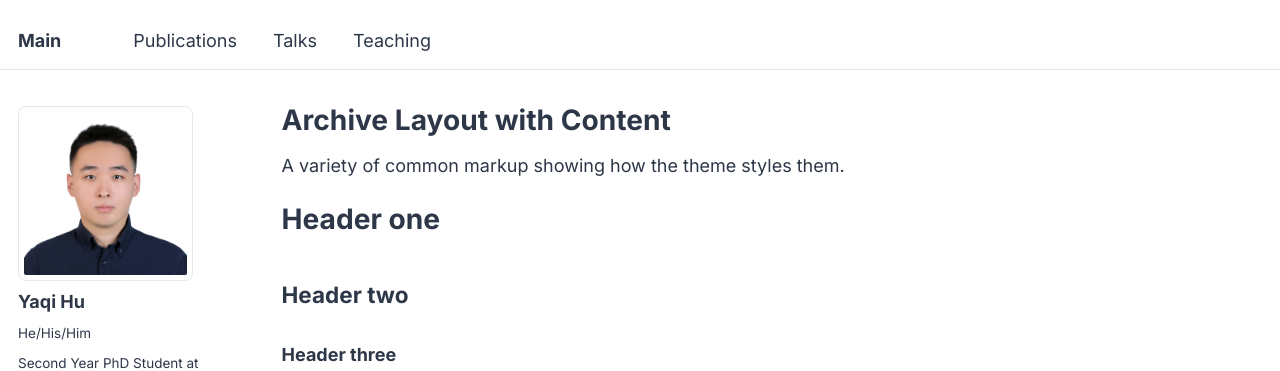
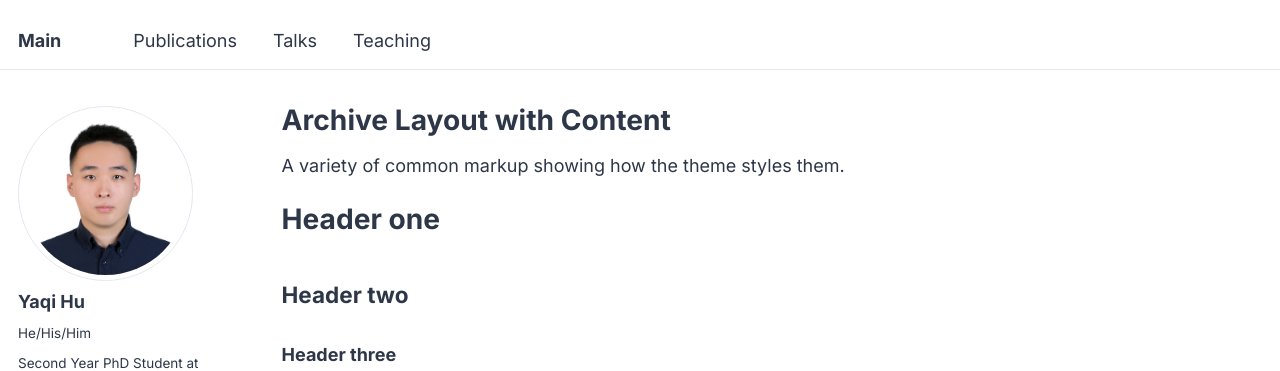
Before and after one commit to YaqiHu23/YaqiHu23.github.io, a Jekyll site: the page built from _pages/archive-layout-with-content.md, in a window 1280 px wide. Shown: the top 371 px of the page. Built offline with Jekyll 4.4.1, drawn with Linux system fonts in a browser that asks for light colours; some web fonts are replaced.

Commit message:
version_1.0.1

```diff
--- a/_includes/archive-single.html
+++ b/_includes/archive-single.html
@@ -22,7 +22,8 @@
     {% endif %}
 
     <h2 class="archive__item-title" itemprop="headline">
-      {% if post.collection == 'teaching' or post.collection == 'publications' %}
+      {% if post.collection == 'teaching' or post.collection == 'publications' or post.url contains 'publication' or
+      post.id contains 'publication' %}
       {{ title }}
       {% elsif post.link %}
       <a href="{{ post.link }}">{{ title }}</a> <a href="{{ base_path }}{{ post.url }}" rel="permalink"><i
--- a/_sass/_sidebar.scss
+++ b/_sass/_sidebar.scss
@@ -97,7 +97,7 @@
 
   img {
     max-width: 175px;
-    border-radius: 8px;
+    border-radius: 50%;
 
     @include breakpoint($large) {
       padding: 5px;
```
